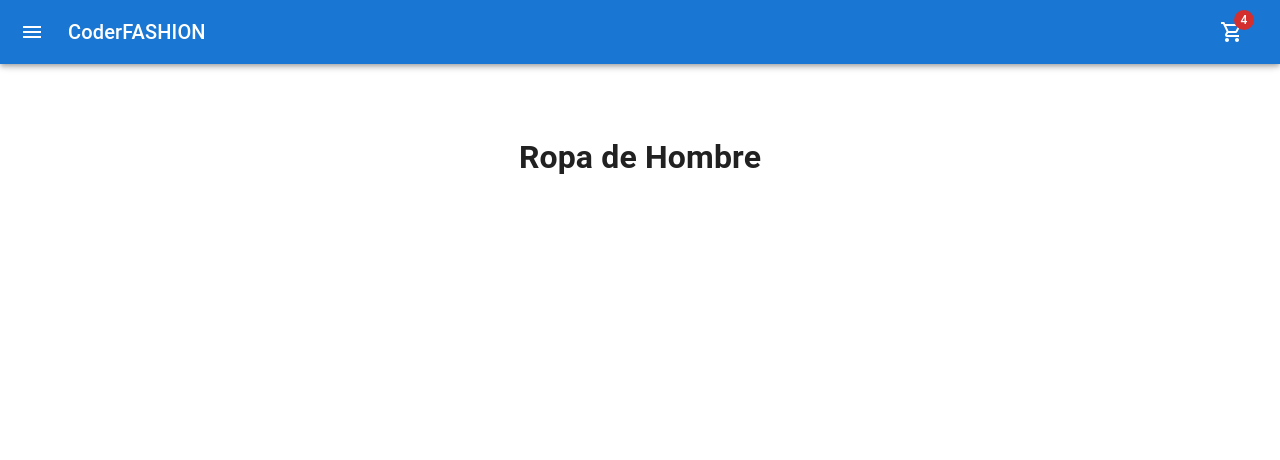
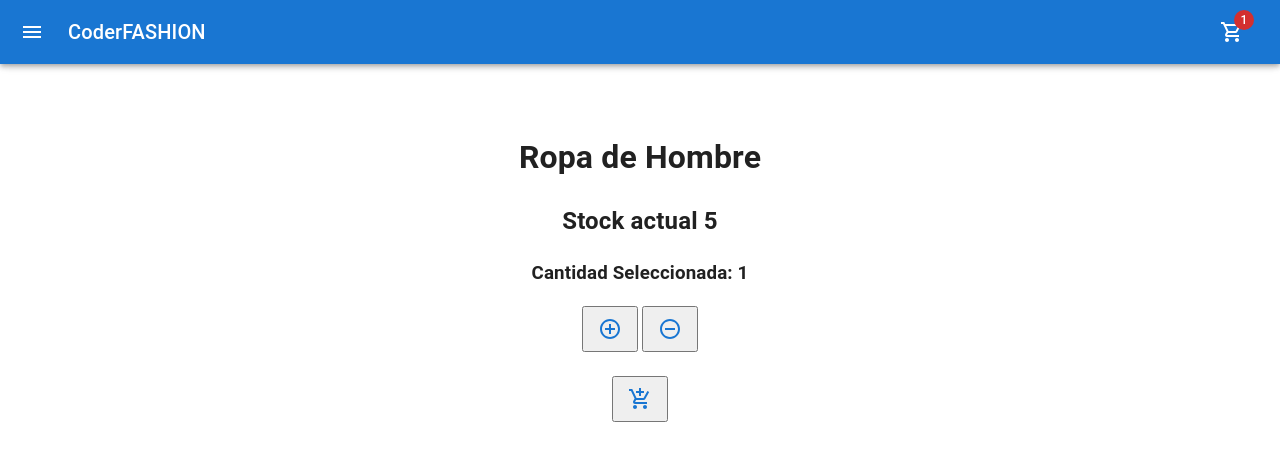
Before and after one commit to Dani-IL/ReactJS, a React (Create React App) app: page / in a window 1280 px wide. Shown: the top 460 px of the page. Built offline with nearby package versions, Linux system fonts and the light colour scheme.

Commit message:
Desafio contador con boton

```diff
--- a/src/components/CartWidget.jsx
+++ b/src/components/CartWidget.jsx
@@ -1,17 +1,16 @@
-import * as React from 'react';
-import IconButton from '@mui/material/IconButton';
-import Badge from '@mui/material/Badge';
-import ShoppingCartOutlinedIcon from '@mui/icons-material/ShoppingCartOutlined';
+import * as React from "react";
+import IconButton from "@mui/material/IconButton";
+import Badge from "@mui/material/Badge";
+import ShoppingCartOutlinedIcon from "@mui/icons-material/ShoppingCartOutlined";
 
 function CartWidget() {
   return (
     <div className="CartWidget">
       <IconButton size="large" aria-label="show 4 items" color="inherit">
-        <Badge badgeContent={4} color="error">
-          < ShoppingCartOutlinedIcon />
+        <Badge badgeContent={1} color="error">
+          <ShoppingCartOutlinedIcon />
         </Badge>
       </IconButton>
-
     </div>
   );
 }
--- /dev/null
+++ b/src/components/ItemCount.jsx
@@ -0,0 +1,78 @@
+import React, { useState } from "react";
+import AddCircleOutlineIcon from "@mui/icons-material/AddCircleOutline";
+import RemoveCircleOutlineIcon from "@mui/icons-material/RemoveCircleOutline";
+import AddShoppingCartIcon from "@mui/icons-material/AddShoppingCart";
+import { IconButton } from "@mui/material";
+
+const ItemCount = () => {
+  const [numero, setNumero] = useState(1);
+  const [stock, setStock] = useState(5);
+
+  const Aumentar = () => {
+    if (numero >= 0 && numero < 5 && numero <= stock) setNumero(numero + 1);
+    else {
+      alert("Cantidad debe ser menor a " + stock);
+      window.location.reload(false);
+    }
+  };
+  const Reducir = () => {
+    if (numero > 0 && numero < 5 && numero <= stock) setNumero(numero - 1);
+    else {
+      alert("Cantidad debe ser mayor a 0");
+      window.location.reload(false);
+    }
+  };
+
+  const CartItems = () => {
+    switch (numero) {
+      case 0:
+        alert("No puede sumar 0 items al carrito");
+        window.location.reload(false);
+        break;
+      case 1:
+      case 2:
+      case 3:
+      case 4:
+      case 5:
+        if (numero <= stock) {
+          setStock(stock - numero);
+          alert("Se agrego " + numero + " ítem al carrito");
+        } else {
+          alert("Cantidad de Items supera el Stock");
+          window.location.reload(false);
+        }
+        break;
+      default:
+        alert("Cantidad de Items supera el Stock");
+        window.location.reload(false);
+    }
+  };
+
+  return (
+    <>
+      <h2>Stock actual {stock} </h2>
+      <h3>Cantidad Seleccionada: {numero}</h3>
+      <button onClick={Aumentar}>
+        <IconButton fontSize="large" color="primary">
+          <AddCircleOutlineIcon />
+        </IconButton>
+      </button>
+      <span> </span>
+      <button onClick={Reducir}>
+        <IconButton fontSize="large" color="primary">
+          <RemoveCircleOutlineIcon />
+        </IconButton>
+      </button>
+      <span> </span>
+      <br></br>
+      <br></br>
+      <button onClick={CartItems}>
+        <IconButton fontSize="large" color="primary">
+          <AddShoppingCartIcon />
+        </IconButton>
+      </button>
+    </>
+  );
+};
+
+export default ItemCount;
--- a/src/components/ItemListContainer.jsx
+++ b/src/components/ItemListContainer.jsx
@@ -1,5 +1,6 @@
 import { Component } from "react";
 import TitleComponent from "./Title";
+import ItemCount from "./ItemCount";
 
 class ItemList extends Component {
   constructor(props) {
@@ -8,10 +9,12 @@ class ItemList extends Component {
       categoria: "Hombre",
     };
   }
+
   render() {
     return (
       <div>
         <TitleComponent name={this.state.categoria} />
+        <ItemCount />
       </div>
     );
   }
--- a/src/index.js
+++ b/src/index.js
@@ -1,17 +1,11 @@
-import React from 'react';
-import ReactDOM from 'react-dom';
-import './index.css';
-import App from './App';
-import reportWebVitals from './reportWebVitals';
+import React from "react";
+import ReactDOM from "react-dom";
+import "./index.css";
+import App from "./App";
 
 ReactDOM.render(
   <React.StrictMode>
     <App />
   </React.StrictMode>,
-  document.getElementById('root')
+  document.getElementById("root")
 );
-
-// If you want to start measuring performance in your app, pass a function
-// to log results (for example: reportWebVitals(console.log))
-// or send to an analytics endpoint. Learn more: https://bit.ly/CRA-vitals
-reportWebVitals();
```
